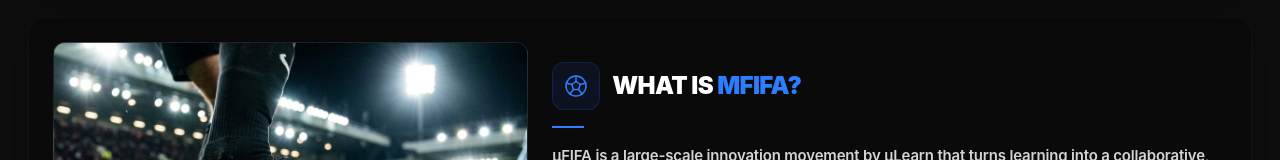
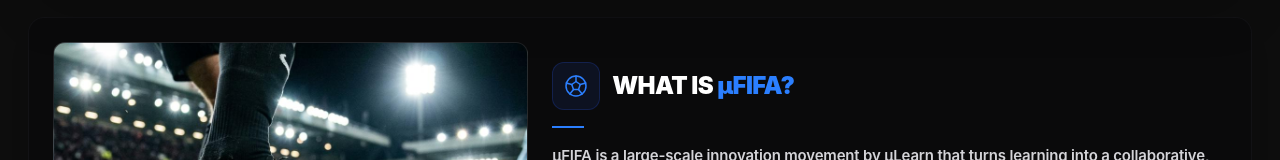
Before and after one commit to hashirkonnola2006-design/mufifa-pes, a React (Vite) app: page / in a window 1280 px wide. Shown: the part 410-570 px from the top of the page. Built offline with nearby package versions, Linux system fonts and the light colour scheme; no server answers.

Commit message:
style: remove uppercase class from 'WHAT IS μFIFA?' title to preserve lowercase μ

```diff
--- a/src/components/Home.jsx
+++ b/src/components/Home.jsx
@@ -111,7 +111,7 @@
                 <line x1="18.2" y1="20" x2="14.5" y2="15.5" />
               </svg>
             </div>
-            <h2 className="text-white text-lg sm:text-xl md:text-2xl font-black tracking-tight uppercase">
+            <h2 className="text-white text-lg sm:text-xl md:text-2xl font-black tracking-tight">
               WHAT IS <span className="text-blue-500">μFIFA?</span>
             </h2>
           </div>
```
